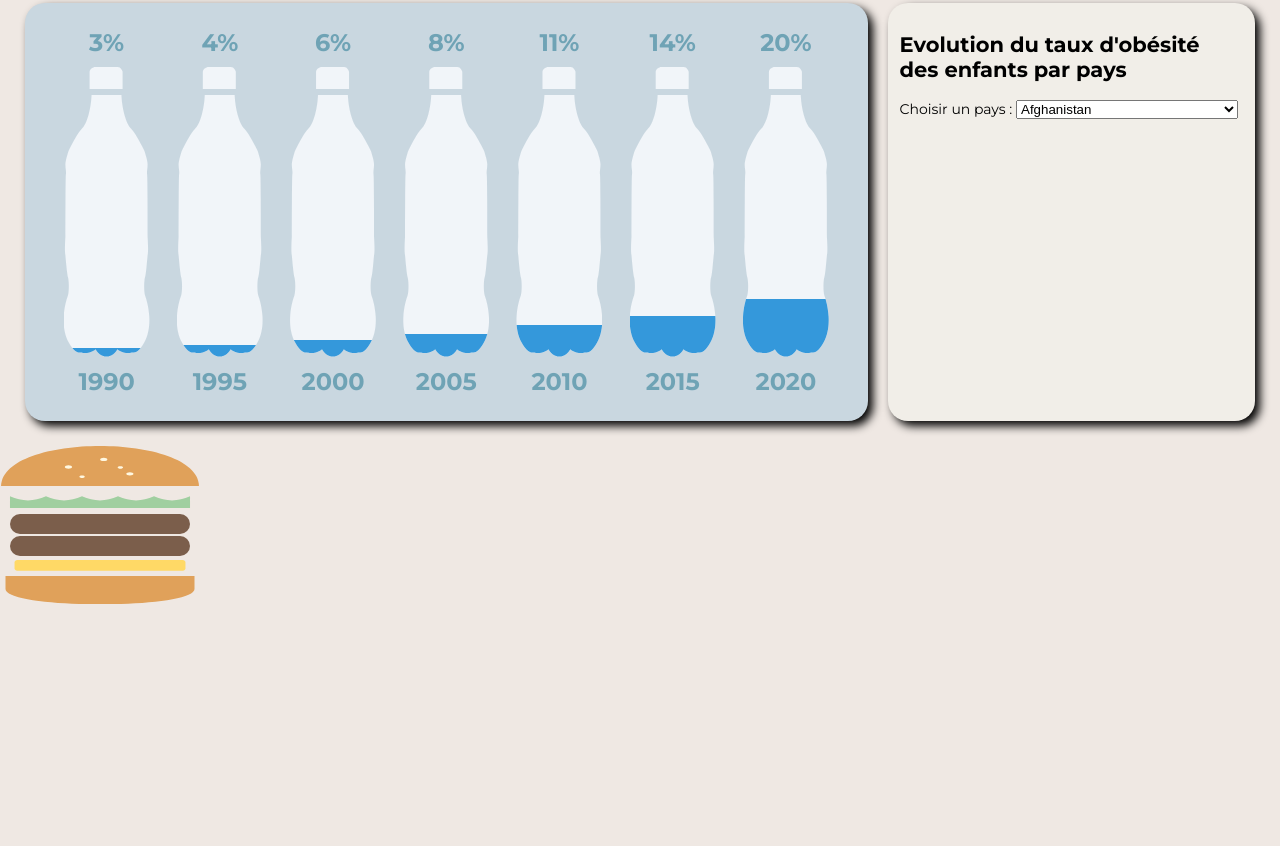
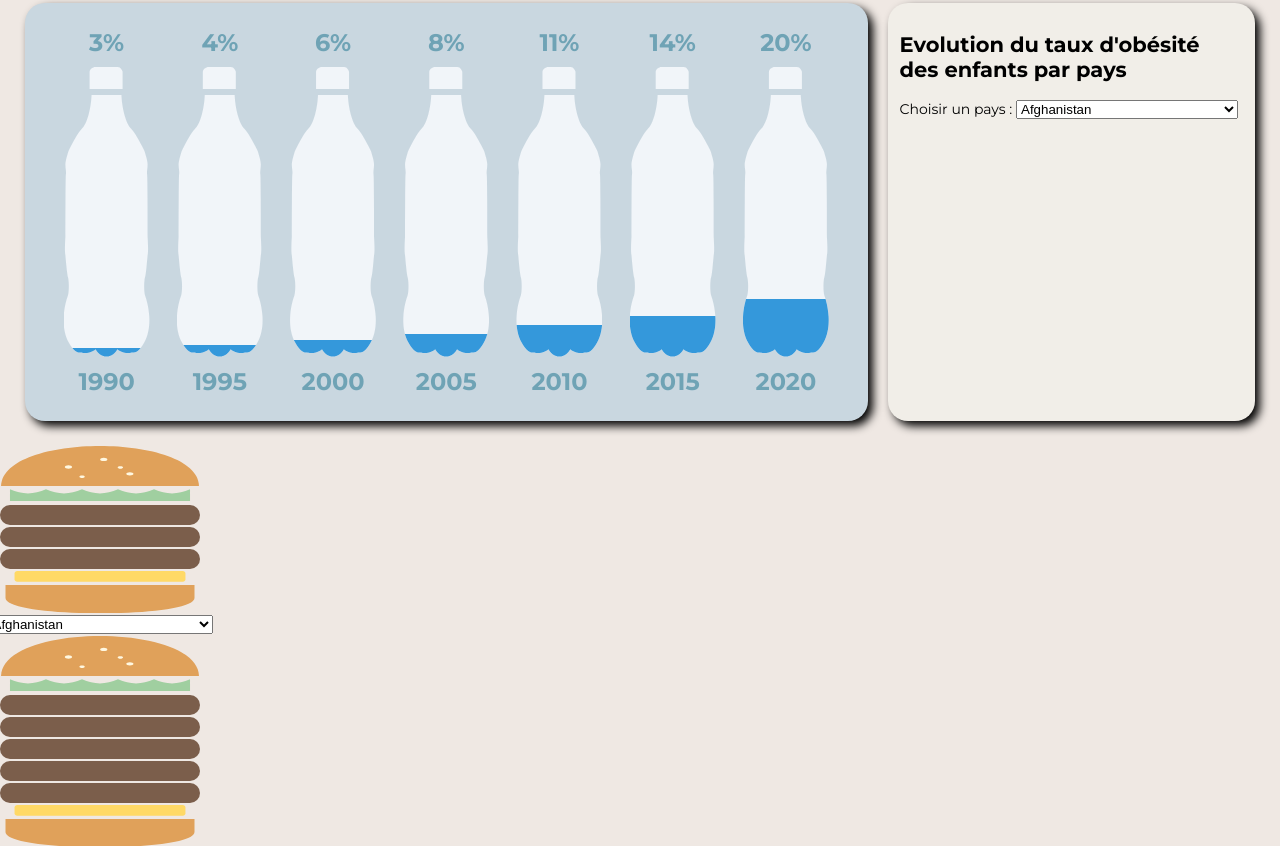
Before and after one commit to JoelHH68/SAE303, a plain HTML site: page index.html in a window 1280 px wide. Shown: the part 871-1717 px from the top of the page. Before the commit the page ends 1475 px from the top, so only its background shows below. Drawn offline with Linux system fonts and the light colour scheme.

Commit message:
j'aime quand ça marche, les burgers fonctionne, je met un peu de "style" puis j'arrête pour aujourd'hui

```diff
--- a/Script/script.js
+++ b/Script/script.js
@@ -108,14 +108,44 @@ chargerData();
 
 
 // BURGER
+
+let donneesBurger = {};
+
+async function chargerDonneesBurger() {
+    const response = await fetch("../Data/donnees.json");
+    donneesBurger = await response.json();
+
+    initialiserPaysBurger();
+}
+
+function initialiserPaysBurger() {
+    const select = document.getElementById("choixPaysBurger");
+
+    const pays = Object.keys(donneesBurger).sort();
+
+    pays.forEach(nomPays => {
+        select.add(new Option(nomPays, nomPays));
+    });
+
+    select.addEventListener("change", () => {
+        majBurger(select.value);
+    });
+
+    // premier affichage
+    majBurger(pays[0]);
+}
+
 function calculerNbSteaks(pourcentage) {
-    if (pourcentage < 10) return 1;
-    if (pourcentage < 25) return 2;
-    return 3;
+    if (pourcentage < 5) return 1;
+    if (pourcentage < 10) return 2;
+    if (pourcentage < 15) return 3;
+    if (pourcentage < 20) return 4;
+    if (pourcentage < 25) return 5;
+    return 6;
 }
 
 function afficherBurgerHommes(pourcentageHommes) {
-    const container = document.querySelector(".steaks-container");
+    const container = document.querySelector(".steaks-container-h");
     container.innerHTML = "";
 
     const nbSteaks = calculerNbSteaks(pourcentageHommes);
@@ -127,5 +157,32 @@ function afficherBurgerHommes(pourcentageHommes) {
     }
 }
 
-// Exemple
-afficherBurgerHommes(10);
+
+function afficherBurgerFemmes(pourcentageFemmes) {
+    const container = document.querySelector(".steaks-container-f");
+    container.innerHTML = "";
+
+    const nbSteaks = calculerNbSteaks(pourcentageFemmes);
+
+    for (let i = 0; i < nbSteaks; i++) {
+        const steak = document.createElement("div");
+        steak.className = "steak";
+        container.appendChild(steak);
+    }
+}
+
+
+function majBurger(pays) {
+    const dataPays = donneesBurger[pays];
+    if (!dataPays || dataPays.length === 0) return;
+
+    const d = dataPays[dataPays.length - 1];
+
+    const pourcentageHommes = Number(d.Males_Obesity ?? 0);
+    const pourcentageFemmes = Number(d.Females_Obesity ?? 0);
+
+    afficherBurgerHommes(pourcentageHommes);
+    afficherBurgerFemmes(pourcentageFemmes);
+}
+
+chargerDonneesBurger();
--- a/Styles/desktop.css
+++ b/Styles/desktop.css
@@ -206,11 +206,7 @@ BURGERS
     display: block;
 }
 
-.steaks-container {
-    display: flex;
-    flex-direction: column-reverse;
-    width: 180px;
-}
+
 
 .steak {
     width: 100%;
@@ -224,6 +220,6 @@ BURGERS
     width: 160px;
     height: auto;
     display: block;
-    margin-top: -35px;
-    margin-bottom: 4px; /* espace avec les steaks */
+    margin-top: -40px;
+    margin-bottom: 4px;
 }
--- a/index.html
+++ b/index.html
@@ -1609,6 +1609,8 @@
         </div>
 
         <div class="burger">
+            <div class="burger-homme">
+
 
                 <!-- Pain du haut avec graines -->
                 <svg class="pain-haut" viewBox="0 0 290 58" xmlns="http://www.w3.org/2000/svg">
@@ -1628,7 +1630,7 @@
 
 
                 <!-- Conteneur pour steaks dynamiques -->
-            <div class="steaks-container"></div>
+                <div class="steaks-container-h"></div>
 
                 <!-- Fromage -->
                 <svg class="fromage" viewBox="0 0 290 20" xmlns="http://www.w3.org/2000/svg">
@@ -1639,7 +1641,42 @@
                 <svg class="pain-bas" viewBox="0 0 290 40" xmlns="http://www.w3.org/2000/svg">
                     <path d="M7.93286 0H282.067V18.821C282.067 48.522 7.93286 48.522 7.93286 18.821V0Z" fill="#E0A15A"/>
                 </svg>
-
+            </div>
+            <select id="choixPaysBurger"></select>
+
+            <div class="burger-femme">
+
+
+                <!-- Pain du haut avec graines -->
+                <svg class="pain-haut" viewBox="0 0 290 58" xmlns="http://www.w3.org/2000/svg">
+                    <path d="M1.5 58.8603C1.5 -19.6201 288.5 -19.6201 288.5 58.8603H1.5Z" fill="#E0A15A"/>
+                    <!-- Graines -->
+                    <path d="M99.2328 32.8376C102.117 32.8376 104.454 31.7738 104.454 30.4615C104.454 29.1493 102.117 28.0854 99.2328 28.0854C96.349 28.0854 94.0112 29.1493 94.0112 30.4615C94.0112 31.7738 96.349 32.8376 99.2328 32.8376Z" fill="#FFF8E1"/>
+                    <path d="M150.437 21.7827C153.321 21.7827 155.658 20.7189 155.658 19.4066C155.658 18.0943 153.321 17.0305 150.437 17.0305C147.553 17.0305 145.215 18.0943 145.215 19.4066C145.215 20.7189 147.553 21.7827 150.437 21.7827Z" fill="#FFF8E1"/>
+                    <path d="M188.302 42.6975C191.186 42.6975 193.523 41.6337 193.523 40.3214C193.523 39.0091 191.186 37.9453 188.302 37.9453C185.418 37.9453 183.08 39.0091 183.08 40.3214C183.08 41.6337 185.418 42.6975 188.302 42.6975Z" fill="#FFF8E1"/>
+                    <path d="M119.011 46.29C121.174 46.29 122.928 45.4921 122.928 44.5079C122.928 43.5237 121.174 42.7258 119.011 42.7258C116.849 42.7258 115.095 43.5237 115.095 44.5079C115.095 45.4921 116.849 46.29 119.011 46.29Z" fill="#FFF8E1"/>
+                    <path d="M174.518 32.8449C176.681 32.8449 178.434 32.047 178.434 31.0628C178.434 30.0786 176.681 29.2808 174.518 29.2808C172.355 29.2808 170.602 30.0786 170.602 31.0628C170.602 32.047 172.355 32.8449 174.518 32.8449Z" fill="#FFF8E1"/>
+                </svg>
+
+                <!-- Salade -->
+                <svg class="salade" viewBox="0 0 290 80" xmlns="http://www.w3.org/2000/svg">
+                    <path d="M14.4599 62.8604C31.8652 70.7807 49.2706 70.7807 66.6759 62.8604C84.0813 70.7807 101.487 70.7807 118.892 62.8604C136.297 70.7807 153.703 70.7807 171.108 62.8604C188.513 70.7807 205.919 70.7807 223.324 62.8604C240.729 70.7807 258.135 70.7807 275.54 62.8604V80.681H14.4599V62.8604Z" fill="#A0CFA0"/>
+                </svg>
+
+
+                <!-- Conteneur pour steaks dynamiques -->
+                <div class="steaks-container-f"></div>
+
+                <!-- Fromage -->
+                <svg class="fromage" viewBox="0 0 290 20" xmlns="http://www.w3.org/2000/svg">
+                    <path d="M24.9031 0H265.097C267.26 0 269.013 1.596 269.013 3.564V12.068C269.013 14.036 267.26 15.632 265.097 15.632H24.9031C22.7402 15.632 20.9869 14.036 20.9869 12.068V3.564C20.9869 1.596 22.7402 0 24.9031 0Z" fill="#FFD966"/>
+                </svg>
+
+                <!-- Pain du bas -->
+                <svg class="pain-bas" viewBox="0 0 290 40" xmlns="http://www.w3.org/2000/svg">
+                    <path d="M7.93286 0H282.067V18.821C282.067 48.522 7.93286 48.522 7.93286 18.821V0Z" fill="#E0A15A"/>
+                </svg>
+            </div>
         </div>
 
 
```
Lines whose indentation alone changed are shown as unchanged.
